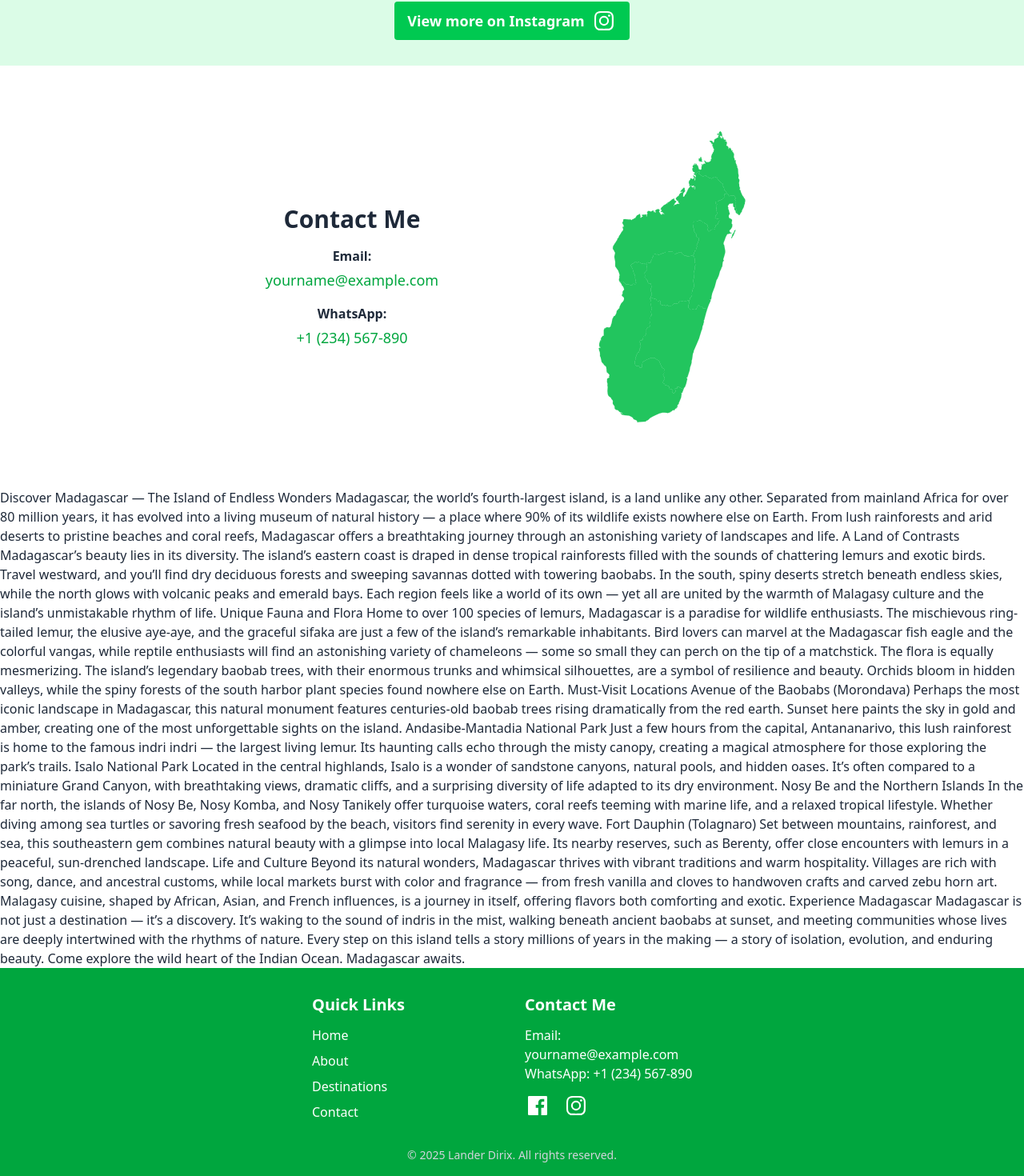
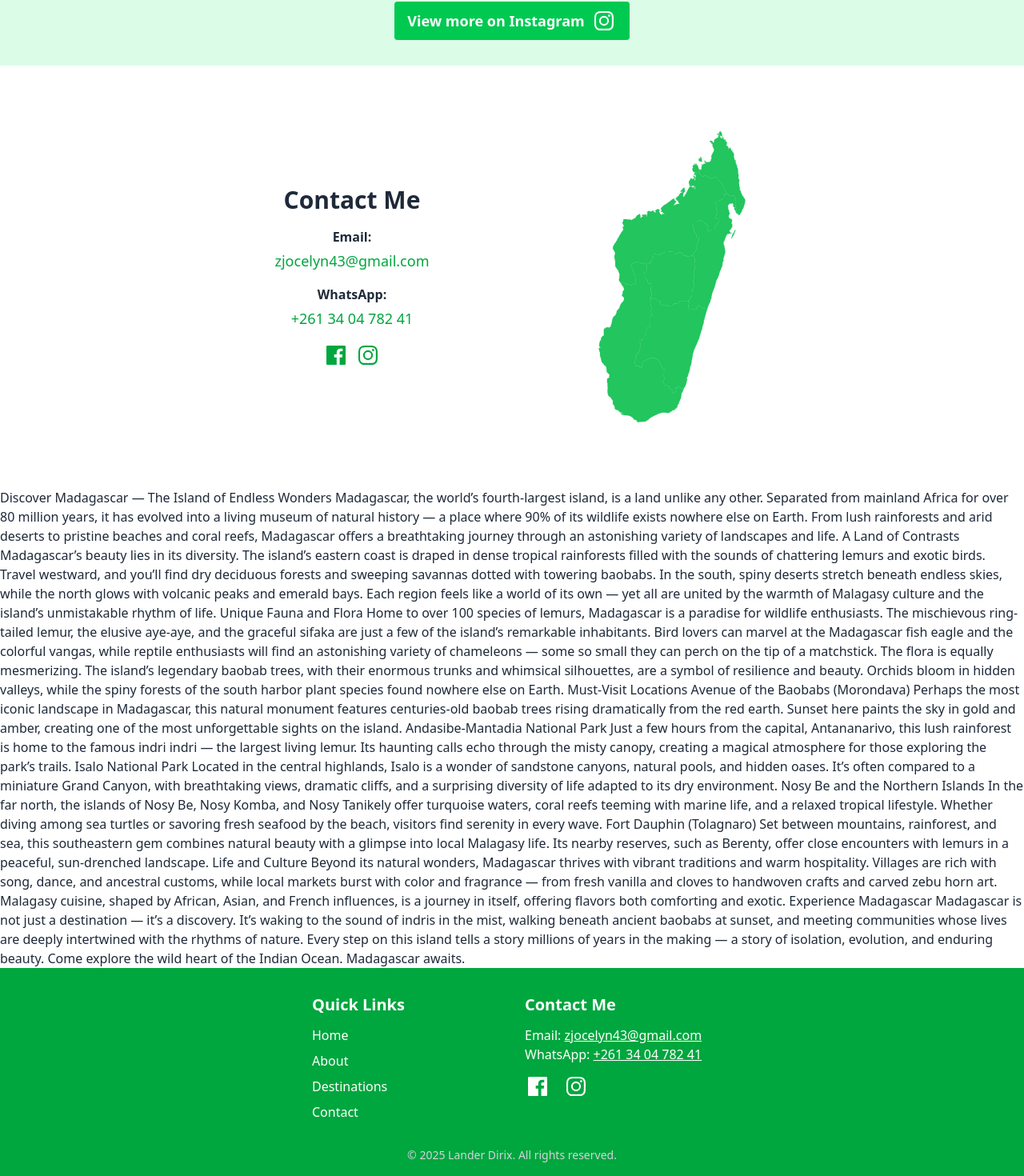
Before and after one commit to Lander123Lander/JosTour, a React (Vite) app: page / in a window 1280 px wide. Shown: the part 2500-3970 px from the top of the page at 80% size. Built offline with nearby package versions, Linux system fonts and the light colour scheme.

Commit message:
contact information and socials

```diff
--- a/src/App.tsx
+++ b/src/App.tsx
@@ -139,7 +139,7 @@ function App() {
                             <DestinationItem src="test" text="test" />
                         </div>
                         <a
-                            href="#"
+                            href="https://www.instagram.com/jocelyn_tours_mada/"
                             className="flex items-center gap-2 bg-green-500 text-white py-2 px-4 font-bold text-lg rounded hover:bg-green-600 cursor-pointer transition-colors mx-auto"
                         >
                             <span>{t("destinations.more")}</span>
@@ -163,19 +163,35 @@ function App() {
                                 <div className="flex flex-col gap-1">
                                     <strong>{t("contact.email")}:</strong>
                                     <a
-                                        href="mailto:yourname@example.com"
+                                        href="mailto:zjocelyn43@gmail.com"
                                         className="text-green-600 hover:underline text-lg"
                                     >
-                                        yourname@example.com
+                                        zjocelyn43@gmail.com
                                     </a>
                                 </div>
                                 <div className="flex flex-col gap-1">
                                     <strong>{t("contact.whatsapp")}:</strong>
                                     <a
-                                        href="tel:+1234567890"
+                                        href="tel:+261340478241"
                                         className="text-green-600 hover:underline text-lg"
                                     >
-                                        +1 (234) 567-890
+                                        +261 34 04 782 41
+                                    </a>
+                                </div>
+                                <div className="flex gap-2">
+                                    <a
+                                        href="https://www.facebook.com/100054303979060"
+                                        aria-label="Facebook"
+                                        className="text-green-600 hover:text-black transition-colors"
+                                    >
+                                        <BiLogoFacebookSquare size={32} />
+                                    </a>
+                                    <a
+                                        href="https://www.instagram.com/jocelyn_tours_mada/"
+                                        aria-label="Instagram"
+                                        className="text-green-600 hover:text-black transition-colors"
+                                    >
+                                        <BiLogoInstagram size={32} />
                                     </a>
                                 </div>
                             </div>
@@ -309,18 +325,35 @@ function App() {
                             <h3 className="font-bold text-xl mb-3">
                                 {t("contact.title")}
                             </h3>
-                            <p>{t("contact.email")}: yourname@example.com</p>
-                            <p>{t("contact.whatsapp")}: +1 (234) 567-890</p>
+                            <p>
+                                {t("contact.email")}:{" "}
+                                <a
+                                    href="mailto:zjocelyn43@gmail.com"
+                                    className="underline"
+                                >
+                                    zjocelyn43@gmail.com
+                                </a>
+                            </p>
+                            <p>
+                                {t("contact.whatsapp")}:{" "}
+                                <a
+                                    href="tel:+261340478241"
+                                    className="underline"
+                                >
+                                    +261 34 04 782 41
+                                </a>
+                            </p>
+
                             <div className="flex justify-center md:justify-start gap-4 mt-3">
                                 <a
-                                    href="#"
+                                    href="https://www.facebook.com/100054303979060"
                                     aria-label="Facebook"
                                     className="hover:text-green-200 transition-colors"
                                 >
                                     <BiLogoFacebookSquare size={32} />
                                 </a>
                                 <a
-                                    href="#"
+                                    href="https://www.instagram.com/jocelyn_tours_mada/"
                                     aria-label="Instagram"
                                     className="hover:text-green-200 transition-colors"
                                 >
```
